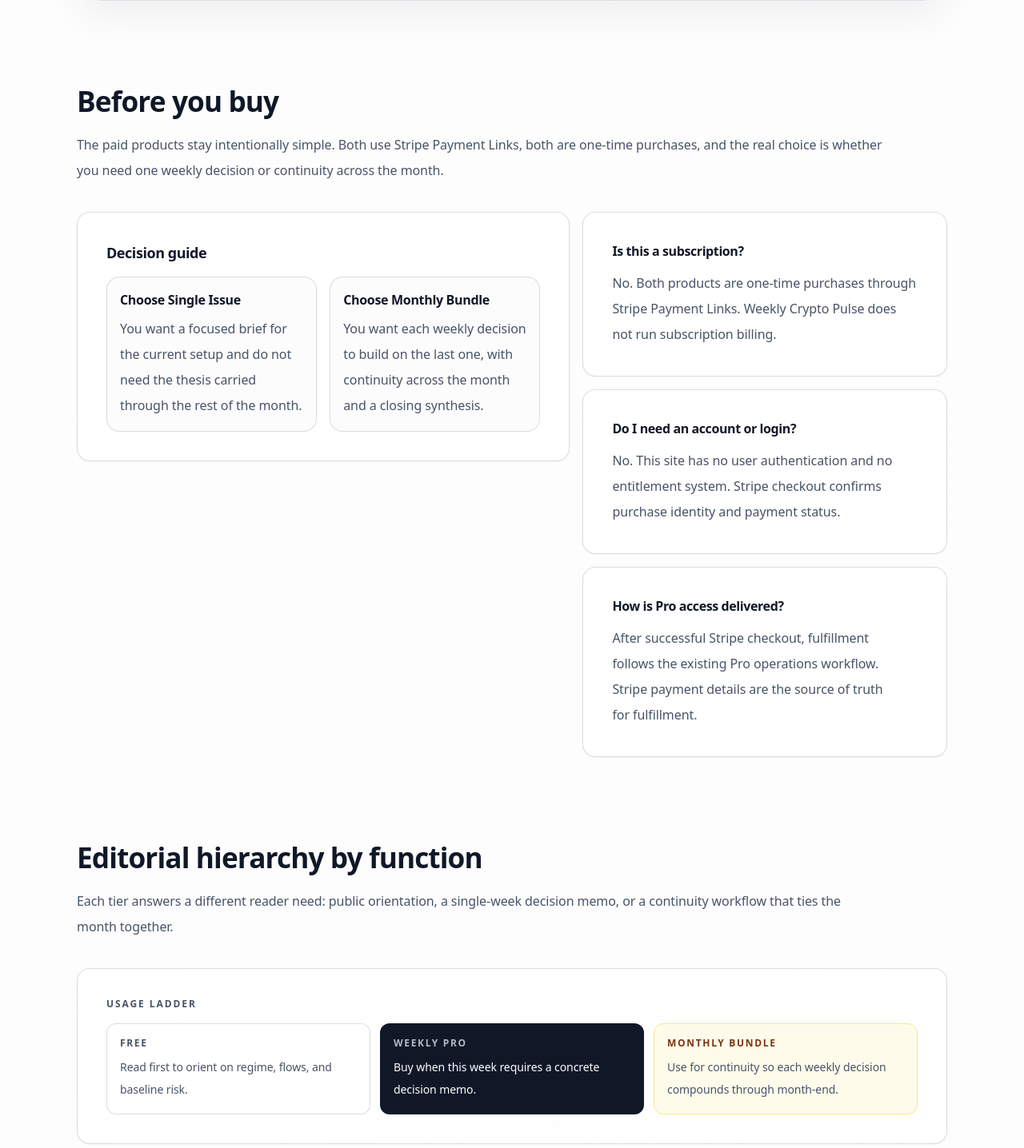
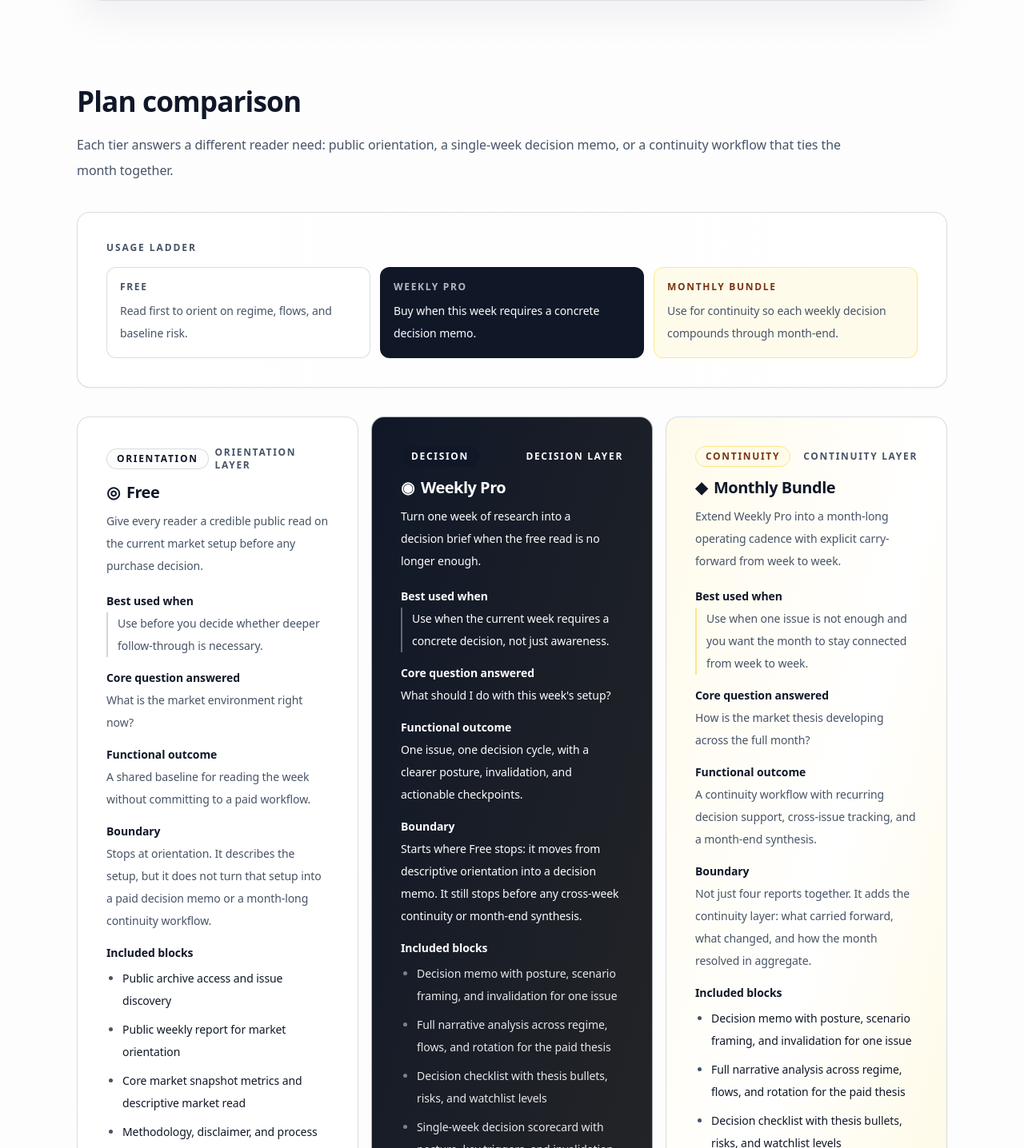
Before and after one commit to castanhf/Weekly-Crypto-Pulse, a Next.js app: page /pro in a window 1280 px wide. Shown: the part 3094-4530 px from the top of the page at 80% size. Built offline with nearby package versions, Linux system fonts and the light colour scheme; no server answers.

Commit message:
Update /pro comparison section title and placement

```diff
--- a/app/pro/page.tsx
+++ b/app/pro/page.tsx
@@ -314,6 +314,11 @@ export default function ProPage(): JSX.Element {
         ) : null}
       </section>
 
+      <TierDifferentiation
+        description="Each tier answers a different reader need: public orientation, a single-week decision memo, or a continuity workflow that ties the month together."
+        title="Plan comparison"
+      />
+
       <PageSection aria-labelledby="offers-heading">
         <SectionIntro
           description="The paid products stay intentionally simple. Both use Stripe Payment Links, both are one-time purchases, and the real choice is whether you need one weekly decision or continuity across the month."
@@ -350,11 +355,6 @@ export default function ProPage(): JSX.Element {
           </div>
         </div>
       </PageSection>
-
-      <TierDifferentiation
-        description="Each tier answers a different reader need: public orientation, a single-week decision memo, or a continuity workflow that ties the month together."
-        title="Editorial hierarchy by function"
-      />
     </PageShell>
   );
 }
```
